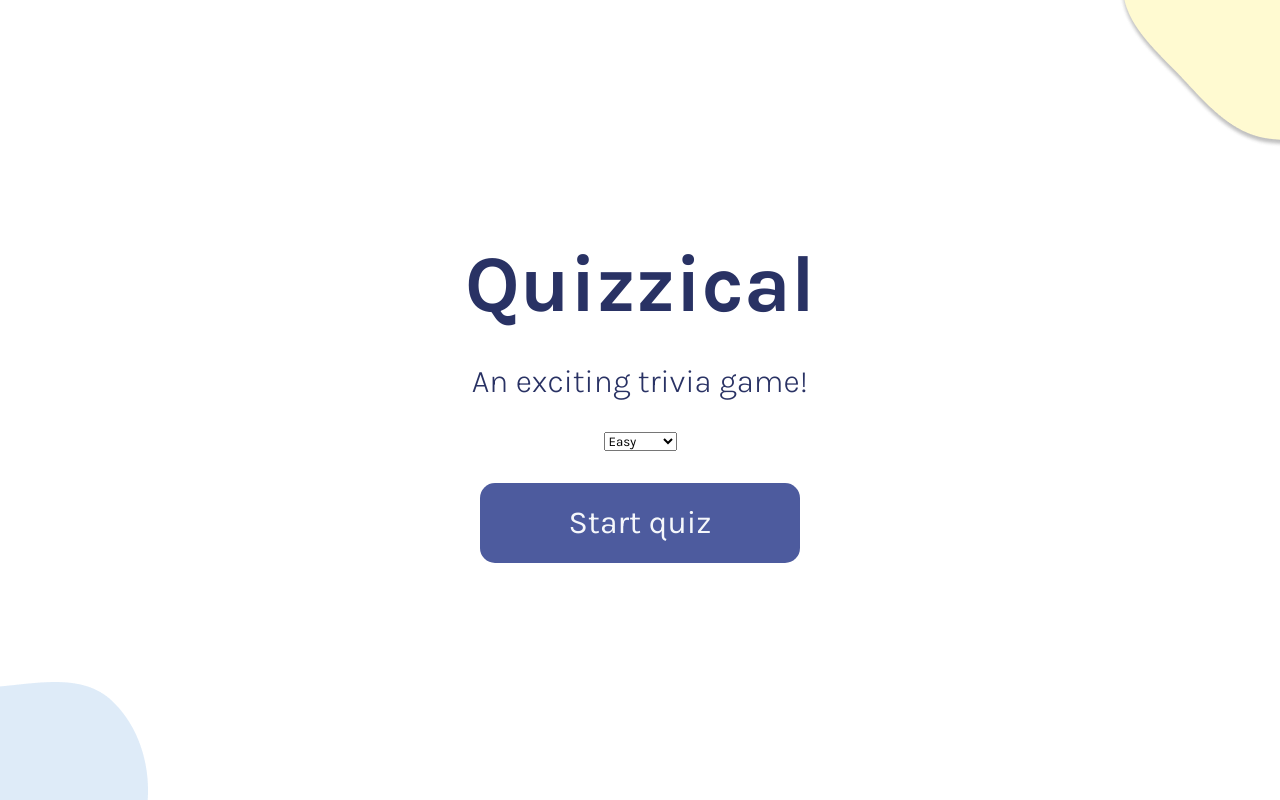
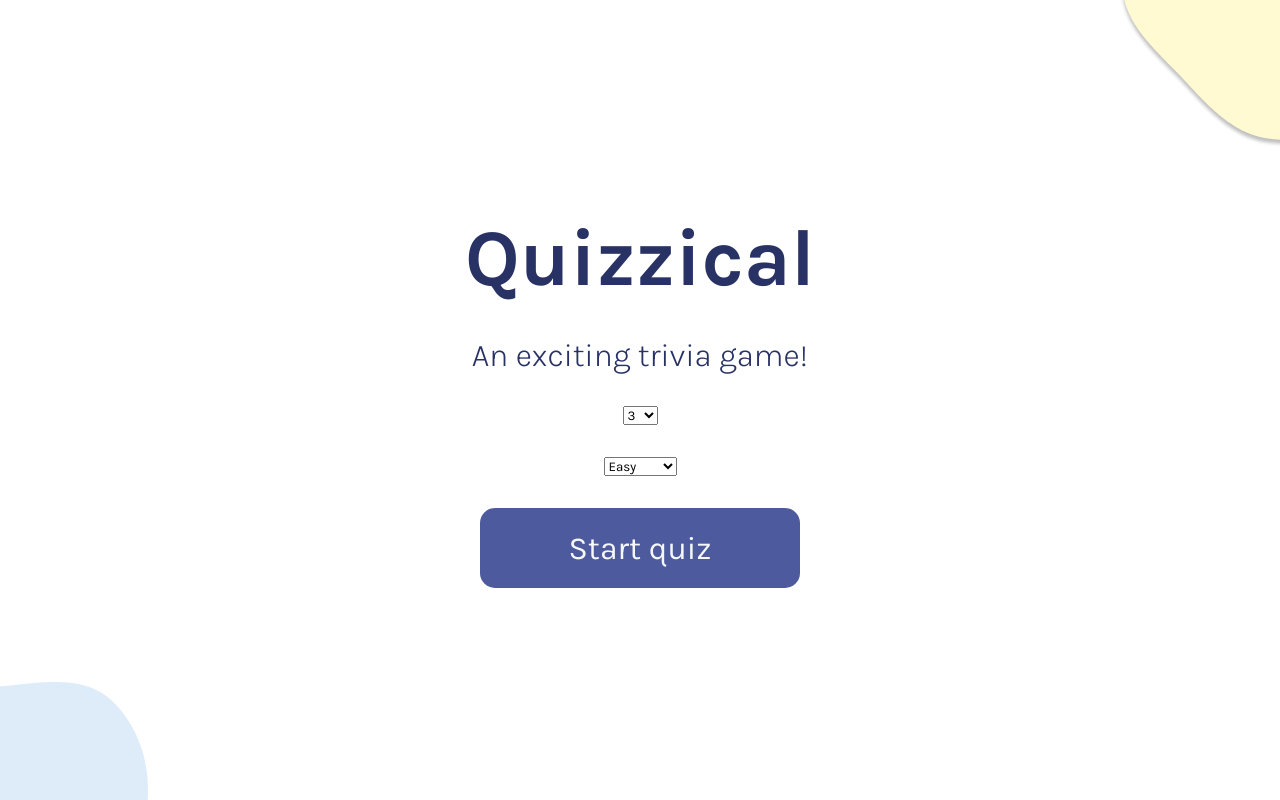
Before and after one commit to Dana-Hong/quizzical, a React (Create React App) app: page / in a window 1280 px wide. Built offline with nearby package versions, Linux system fonts and the light colour scheme; no server answers.

Commit message:
Start number of questions selector

```diff
--- a/src/MainMenu.js
+++ b/src/MainMenu.js
@@ -12,10 +12,17 @@ export const MainMenu = (props) => {
                 <h1>Quizzical</h1>
                 <h4>An exciting trivia game!</h4>
                 <select
-                    name="game-options">
-                        <option>Easy</option>
-                        <option>Medium</option>
-                        <option>Hard</option>
+                    onChange={props.handleOnChange}
+                    name="number-of-questions">
+                        <option value={"3"}>3</option>
+                        <option value={"10"}>10</option>
+                </select>
+                <select
+                    onChange={props.handleOnChange}
+                    name="difficulty">
+                        <option value={"easy"}>Easy</option>
+                        <option value={"medium"}>Medium</option>
+                        <option value={"hard"}>Hard</option>
                 </select>
                 <button
                     className='main-menu--start-button'
--- a/src/Trivia_Game.js
+++ b/src/Trivia_Game.js
@@ -8,12 +8,32 @@ export const Trivia_Game = () => {
     let [triviaData, setTriviaData] = React.useState([]);
     let [answersChecked, setAnswersChecked] = React.useState(false);
     let [correctAnswerCount, setCorrectAnswerCount] = React.useState(0);
+    let [questionConstraints, setQuestionConstraints] = React.useState({});
 
     const handleClick = (event) => {
         setgameStart(prevGameStart => !prevGameStart);
         if (event.target.textContent === "Back to Main Menu") {
             setShouldGetTriviaData(prevShouldGetTriviaData => !prevShouldGetTriviaData);
             setAnswersChecked(false);
+        }
+    }
+
+    const handleOnChange = (event) => {
+        if (event.target.name === "number-of-questions") {
+            setQuestionConstraints(prevQuestionContraints => {
+                return {
+                    ...prevQuestionContraints,
+                    amount: event.target.value
+                }
+            });
+        } else if (event.target.name === "difficulty") {
+            setQuestionConstraints(prevQuestionContraints => {
+                return {
+                    ...prevQuestionContraints,
+                    difficulty: event.target.value
+                }
+            });
+
         }
     }
 
@@ -82,7 +102,7 @@ export const Trivia_Game = () => {
                 return {
                     ...question,
                     potential_answers: updatedAnswers,
-                    questionCorrectlyAnswered: "doggeagea"
+                    // questionCorrectlyAnswered: "doggeagea"
                 };
             });
         });
@@ -91,7 +111,7 @@ export const Trivia_Game = () => {
 
 
     React.useEffect(() => {
-        fetch("https://opentdb.com/api.php?amount=6&type=multiple")
+        fetch(`https://opentdb.com/api.php?amount=${questionConstraints.amount}&difficulty=${questionConstraints.difficulty}&type=multiple`)
             .then(response => response.json())
             .then(data => data.results)
             .then(resultsData => {
@@ -120,14 +140,18 @@ export const Trivia_Game = () => {
 
         }, [shouldGetTriviaData]);
 
-    // React.useEffect(() => {
-    //     console.log(triviaData, correctAnswerCount);
-    // })
+    React.useEffect(() => {
+        // console.log(triviaData, correctAnswerCount);
+        console.log(questionConstraints);
+    })
 
     return (
         gameStart === false ?
             <MainMenu
-                handleClick={handleClick} /> :
+                handleClick={handleClick}
+                handleOnChange={handleOnChange}
+                questionConstraints={questionConstraints}
+            /> :
             <Trivia
                 handleClick={handleClick}
                 triviaData={triviaData}
```
